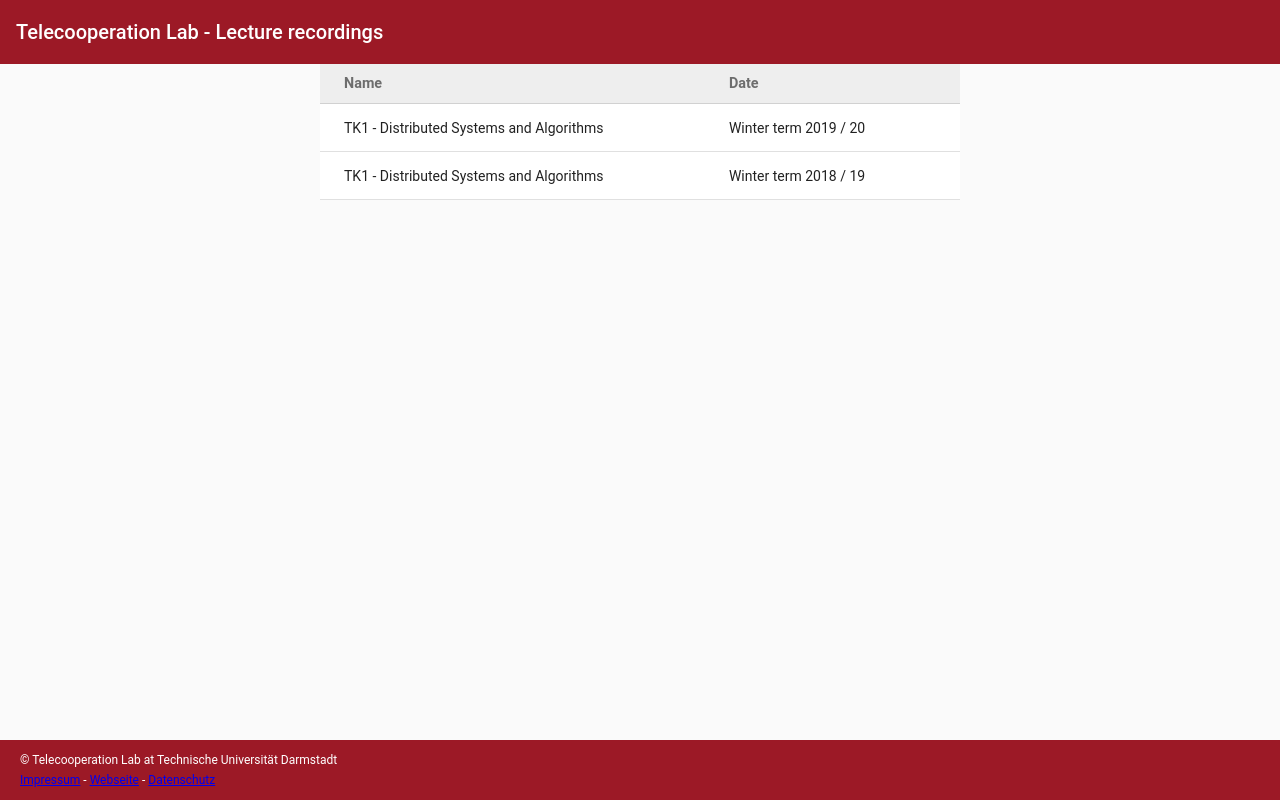
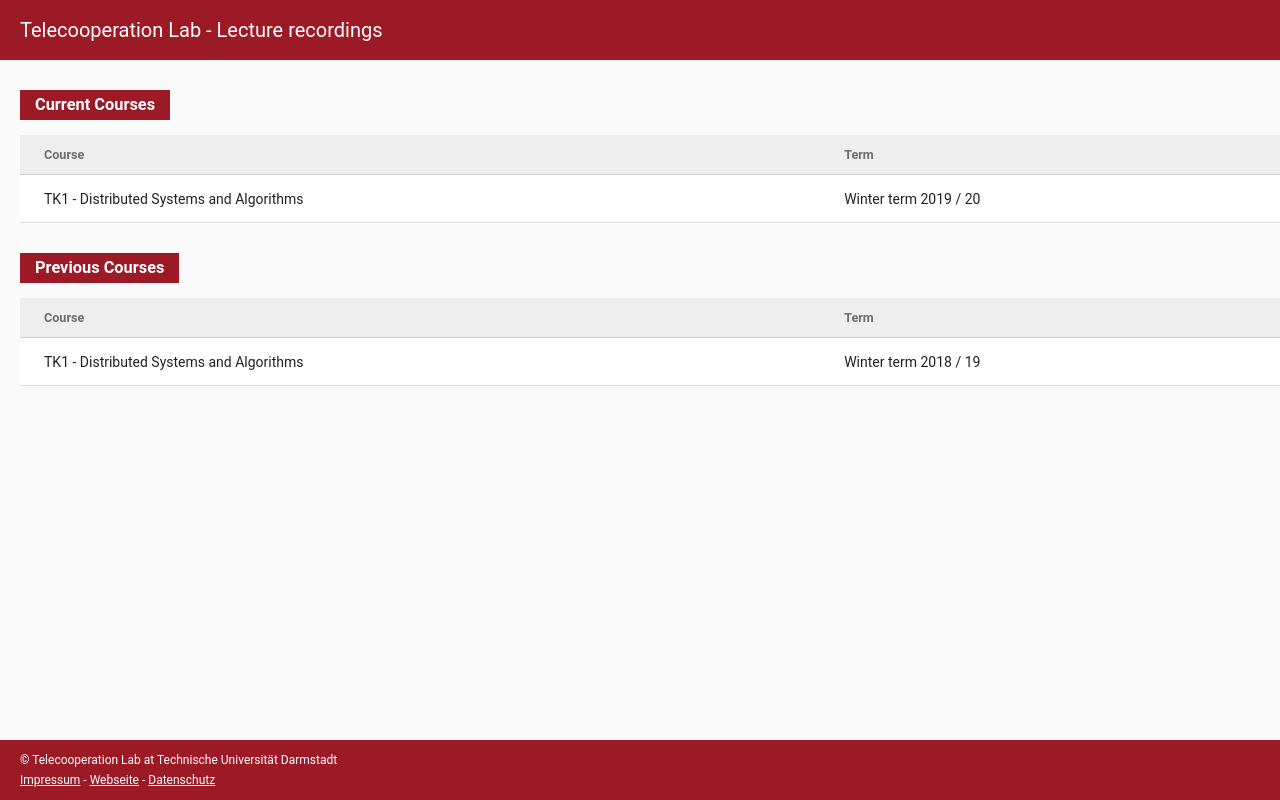
Before and after one commit to Telecooperation/lecture-player-app, an Angular app: page / in a window 1280 px wide. Built offline with nearby package versions, Linux system fonts and the light colour scheme.

Commit message:
Adjustments to layout of player and list

```diff
--- a/src/app/courses-list/courses-list.component.css
+++ b/src/app/courses-list/courses-list.component.css
@@ -24,46 +24,3 @@ tr.active {
 tr.active td {
   color: white;
 }
-
-.main-grid {
-  display: grid;
-  grid-template-columns: 1fr 2fr 1fr;
-  grid-template-rows: 64px calc(100% - 64px - 60px) 60px;
-  grid-template-areas:
-  "header header header"
-  "empty1 list empty2"
-  "footer footer footer";
-  min-height: 100vh;
-  max-height: 100vh;
-  overflow: hidden;
-}
-
-.main-grid header {
-  grid-area: header;
-}
-.main-grid .courselist {
-  grid-area: list;
-  overflow-y: scroll;
-}
-.main-grid footer {
-  grid-area: footer;
-  padding: 10px 20px;
-  color: white;
-  font-size: 12px;
-  background-color: #9c1926;
-}
-
-@media (max-width: 1000px) {
-  .main-grid {
-    display: grid;
-    grid-template-columns: 1fr 2fr 1fr;
-    grid-template-rows: 64px calc(100% - 64px - 60px) 60px;
-    grid-template-areas:
-    "header header header"
-    "list list list"
-    "footer footer footer";
-    min-height: 100vh;
-    max-height: 100vh;
-    overflow: hidden;
-  }
-}
--- a/src/app/courses-list/courses-list.component.html
+++ b/src/app/courses-list/courses-list.component.html
@@ -1,27 +1,46 @@
 <div class="main-grid">
-    <header>
-      <mat-toolbar color="primary">
-        <mat-toolbar-row>
-          Telecooperation Lab - Lecture recordings
-        </mat-toolbar-row>
-      </mat-toolbar>
-    </header>
+  <nav class="header mat-typography">
+    <div class="container">
+      Telecooperation Lab - Lecture recordings
+    </div>
+  </nav>
 
-    <section class="courselist">
-      <table mat-table [dataSource]="dataSource">
+  <section class="body">
+    <div class="container">
+      <h3 class="course-type"><span>Current Courses</span></h3>
+
+      <table mat-table [dataSource]="currentCoursesSource">
         <ng-container matColumnDef="name">
-          <th mat-header-cell *matHeaderCellDef>Name</th>
+          <th mat-header-cell *matHeaderCellDef>Course</th>
           <td mat-cell *matCellDef="let element"> {{element.name}} </td>
         </ng-container>
         <ng-container matColumnDef="semester">
-          <th mat-header-cell *matHeaderCellDef>Date</th>
+          <th mat-header-cell *matHeaderCellDef>Term</th>
           <td mat-cell *matCellDef="let element">{{element.semester}}</td>
         </ng-container>
 
         <tr mat-header-row *matHeaderRowDef="displayedColumns"></tr>
         <tr mat-row *matRowDef="let row; columns: displayedColumns;" [routerLink]="['/lecture', row.id]" [class.active]="row.active"></tr>
       </table>
-    </section>
+
+      <h3 class="course-type"><span>Previous Courses</span></h3>
+
+      <table mat-table [dataSource]="previousCoursesSource">
+        <ng-container matColumnDef="name">
+          <th mat-header-cell *matHeaderCellDef>Course</th>
+          <td mat-cell *matCellDef="let element"> {{element.name}} </td>
+        </ng-container>
+        <ng-container matColumnDef="semester">
+          <th mat-header-cell *matHeaderCellDef>Term</th>
+          <td mat-cell *matCellDef="let element">{{element.semester}}</td>
+        </ng-container>
+
+        <tr mat-header-row *matHeaderRowDef="displayedColumns"></tr>
+        <tr mat-row *matRowDef="let row; columns: displayedColumns;" [routerLink]="['/lecture', row.id]" [class.active]="row.active"></tr>
+      </table>
+    </div>
+  </section>
+
 
     <footer class="footer mat-typography">
       <p>© Telecooperation Lab at Technische Universität Darmstadt<br>
--- a/src/app/courses-list/courses-list.component.ts
+++ b/src/app/courses-list/courses-list.component.ts
@@ -11,7 +11,9 @@ import { MatTableDataSource } from '@angular/material/table';
 export class CoursesListComponent implements OnInit {
   public courses: Course[] = [];
 
-  dataSource: MatTableDataSource<Course>;
+  currentCoursesSource: MatTableDataSource<Course>;
+  previousCoursesSource: MatTableDataSource<Course>;
+
   displayedColumns = ['name', 'semester'];
 
   constructor(private lectureService: LectureService) { }
@@ -19,7 +21,9 @@ export class CoursesListComponent implements OnInit {
   ngOnInit(): void {
     this.lectureService.getCourses().subscribe(x => {
       this.courses = x;
-      this.dataSource = new MatTableDataSource(this.courses);
+
+      this.currentCoursesSource = new MatTableDataSource(this.courses.filter(x => x.current));
+      this.previousCoursesSource = new MatTableDataSource(this.courses.filter(x => !x.current));
     });
   }
 }
--- a/src/app/lecture/lecture.component.css
+++ b/src/app/lecture/lecture.component.css
@@ -25,76 +25,24 @@ tr.active td {
   color: white;
 }
 
-.main-grid {
-  display: grid;
-  grid-template-columns: 1fr 2fr;
-  grid-template-rows: 64px calc(100% - 64px - 60px) 60px;
-  grid-template-areas:
-  "header header"
-  "list player"
-  "footer footer";
-  min-height: 100vh;
-  max-height: 100vh;
+.main-grid .container, .main-grid .body {
+  height: 100%;
   overflow: hidden;
 }
 
-.main-grid header {
-  grid-area: header;
+.course-detail {
+  display: grid;
+  grid-template-columns: 1fr 2fr;
+  grid-template-areas:
+  "list player";
+  height: 100%;
 }
-.main-grid .videolist {
+
+.lecture-list {
   grid-area: list;
   overflow-y: scroll;
 }
-.main-grid .videoplayer {
+
+.lecture-player {
   grid-area: player;
-  max-height: 100%;
 }
-.main-grid footer {
-  grid-area: footer;
-  padding: 10px 20px;
-  color: white;
-  font-size: 12px;
-  background-color: #9c1926;
-}
-
-.main-grid footer a {
-  color: white;
-}
-
-
-@media (max-width: 1000px) {
-  .main-grid {
-      grid-template-columns: 1fr;
-      grid-template-rows: 64px auto auto auto;
-      grid-template-areas:
-      "header"
-      "notice"
-      "player"
-      "list"
-      "footer";
-      margin: 0;
-      min-height: none;
-      max-height: none;
-  }
-
-  .main-grid .videoplayer {
-      max-height: none;
-  }
-
-  .main-grid .videolist {
-      overflow: auto;
-  }
-
-  .lecture-semester {
-    display: none;
-  }
-
-  .lecture-title {
-      font-size: calc(15px + .5vw);
-      margin:0 auto;
-  }
-
-  .tk-title {
-      display:none;
-  }
-}
--- a/src/app/lecture/lecture.component.html
+++ b/src/app/lecture/lecture.component.html
@@ -1,15 +1,22 @@
 <div class="main-grid">
-  <header *ngIf="lecture">
-    <mat-toolbar color="primary">
-      <mat-toolbar-row>
+  <nav class="header mat-typography">
+    <div class="container" *ngIf="lecture">
       <div class="lecture-title">{{lecture.name}}</div>
       <div class="lecture-semester">&nbsp;-&nbsp;{{lecture.semester}}</div>
       <div class="tk-title">&nbsp;-&nbsp;Telecooperation Lab</div>
-      </mat-toolbar-row>
-    </mat-toolbar>
-  </header>
+    </div>
+  </nav>
 
-  <section class="videolist">
+  <section class="body">
+    <div class="container">
+
+      <div class="course-detail">
+        <div class="lecture-list">
+          <h3 class="course-type">
+            <span>Lectures</span>
+          </h3>
+
+          <div class="list">
             <table mat-table [dataSource]="dataSource">
               <ng-container matColumnDef="name">
                 <th mat-header-cell *matHeaderCellDef>Name</th>
@@ -19,17 +26,25 @@
                 <th mat-header-cell *matHeaderCellDef>Date</th>
                 <td mat-cell *matCellDef="let element">
                   <span *ngIf="element.processing"><mat-spinner diameter="24"></mat-spinner></span>
-          <span *ngIf="!element.processing">{{element.date | date : 'dd.MM.yyyy HH:mm'}} </span>
+                  <span *ngIf="!element.processing">{{element.date | date : 'dd.MM.yyyy'}} </span>
                 </td>
               </ng-container>
 
               <tr mat-header-row *matHeaderRowDef="displayedColumns"></tr>
               <tr mat-row *matRowDef="let row; columns: displayedColumns;" (click)="onSelect(row)" [class.active]="row.active"></tr>
             </table>
-  </section>
+          </div>
+        </div>
+        <div class="lecture-player">
+          <h3 class="course-type" *ngIf="selectedRecording">
+            <span>{{selectedRecording.name}}</span>
+          </h3>
 
-  <section class="videoplayer">
           <video-player #videoplayer></video-player>
+        </div>
+      </div>
+
+    </div>
   </section>
 
   <footer class="footer mat-typography">
--- a/src/app/lecture/lecture.component.ts
+++ b/src/app/lecture/lecture.component.ts
@@ -39,7 +39,6 @@ export class LectureComponent implements OnInit {
     if (recording.processing === true) {
       return;
     }
-    console.log(recording);
 
     this.setVideo(recording);
   }
--- a/src/app/shared/course.ts
+++ b/src/app/shared/course.ts
@@ -3,4 +3,5 @@ export class Course {
     name: string;
     folder: string;
     semester: string;
+    current: boolean;
 }
--- a/src/assets/courses.json
+++ b/src/assets/courses.json
@@ -2,7 +2,8 @@
     "id": "tk1-ws1920",
     "name": "TK1 - Distributed Systems and Algorithms",
     "folder": "TK1/WS1920",
-    "semester": "Winter term 2019 / 20"
+    "semester": "Winter term 2019 / 20",
+    "current": true
 },{
     "id": "tk1-ws1819",
     "name": "TK1 - Distributed Systems and Algorithms",
--- a/src/styles.scss
+++ b/src/styles.scss
@@ -5,9 +5,62 @@
 
 body {
     margin: 0;
+    font: 400 14px/20px Roboto, "Helvetica Neue", sans-serif;
+    background-color: lightgray;
 }
 
-.mat-toolbar.mat-primary {
+nav {
+    background-color: #9c1926;
+}
+
+nav .container {
+    color: white;
+    font-size: 20px;
+    margin-left: auto;
+    margin-right: auto;
+    padding: 20px;
+}
+
+.lecture-title, .lecture-semester, .tk-title {
+    display: inline-block;
+}
+
+.main-grid {
+    display: grid;
+    grid-template-columns: auto;
+    grid-template-rows: 60px calc(100% - 60px - 60px) 60px;
+    grid-template-areas:
+    "header"
+    "body"
+    "footer";
+    min-height: 100vh;
+    max-height: 100vh;
+    overflow: hidden;
+}
+
+.main-grid nav {
+    grid-area: header;
+  }
+
+  .main-grid .body {
+    grid-area: body;
+    overflow-y: scroll;
+  }
+
+  .main-grid .body .container {
+    margin-left: auto;
+    margin-right: auto;
+  }
+
+.course-type {
+    margin-top: 30px;
+    margin-bottom: 15px;
+}
+
+.course-type span {
+    color: white;
+    padding: 5px 15px;
+    display: inline-block;
     background-color: #9c1926;
 }
 
@@ -22,3 +75,45 @@ body {
     padding: 8px 0;
     margin: 0;
 }
+
+.main-grid footer {
+    grid-area: footer;
+    padding: 10px 20px;
+    color: white;
+    font-size: 12px;
+    background-color: #9c1926;
+}
+
+.main-grid footer a {
+    color: white;
+}
+
+@media (min-width: 768px) {
+    nav .container {
+        width: 750px;
+    }
+
+    .main-grid .container {
+        width: 750px;
+    }
+}
+
+@media (min-width: 992px) {
+    nav .container {
+        width: 970px;
+    }
+
+    .main-grid .container {
+        width: 970px;
+    }
+}
+
+@media (min-width: 1200px) {
+    nav .container {
+        width: 1290px;
+    }
+
+    .main-grid .container {
+        width: 1290px;
+    }
+}
```
Lines whose indentation alone changed are shown as unchanged.
